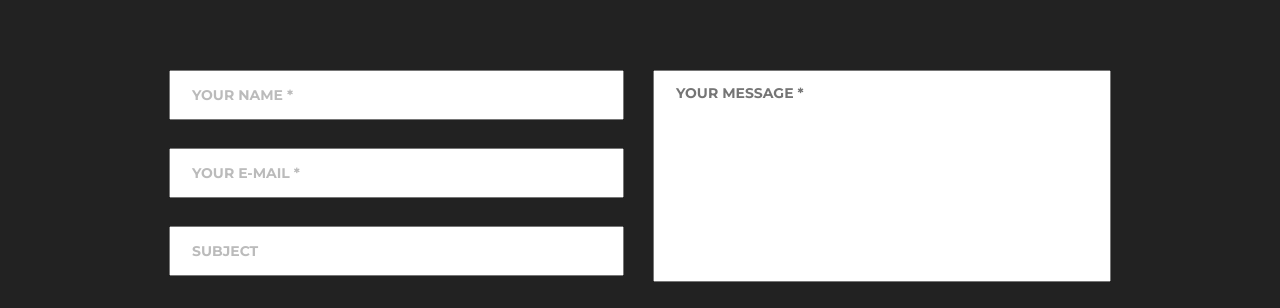
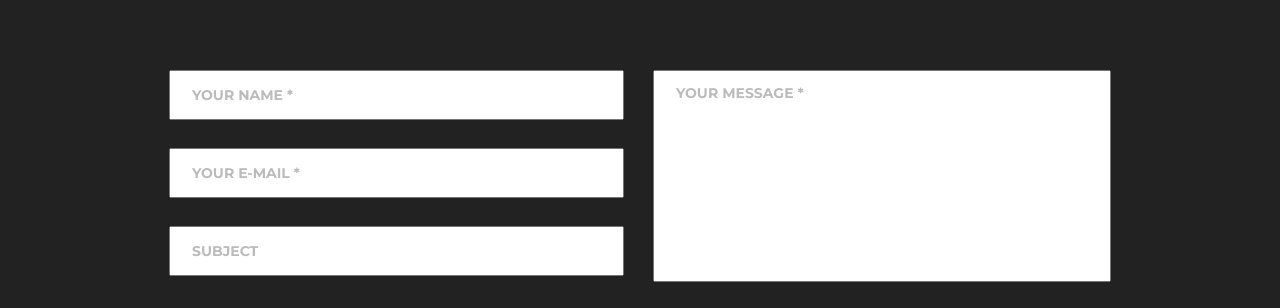
Before and after one commit to OleksandrNasadyk/homework9, a plain HTML site: page index.html in a window 1280 px wide. Shown: the part 811-1119 px from the top of the page. Drawn offline with Linux system fonts and the light colour scheme; a web font is replaced by a local one.

Commit message:
added homework 9

```diff
--- a/css/style.css
+++ b/css/style.css
@@ -193,6 +193,7 @@ a {
     text-transform: uppercase;
     padding-left: 22px;
     padding-top: 14px;
+    color: #BBBBBB;
 }
 
 .contactus-form-send {
```
